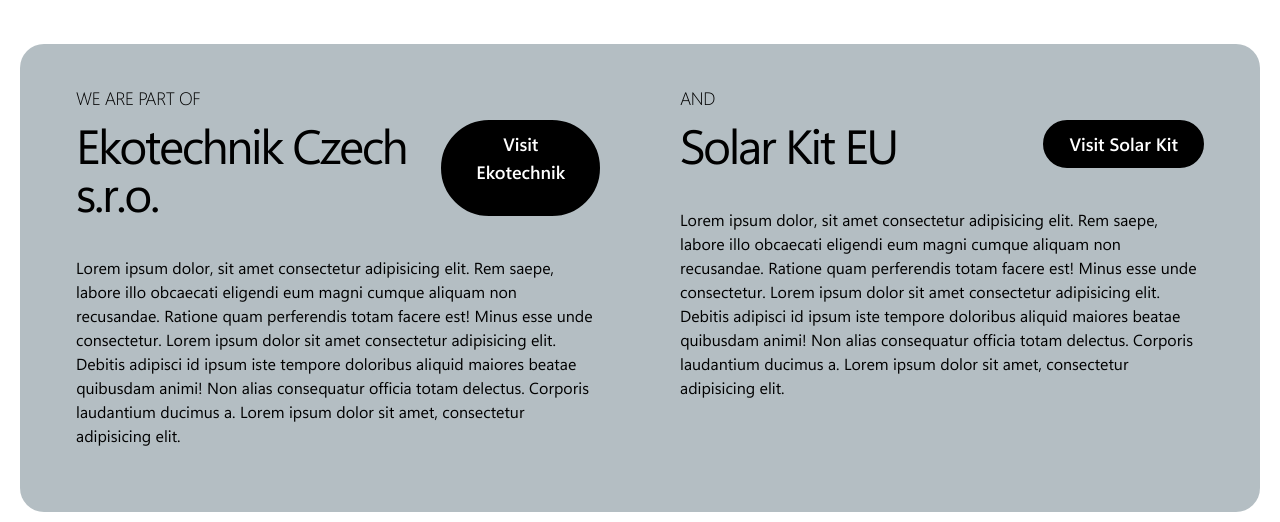
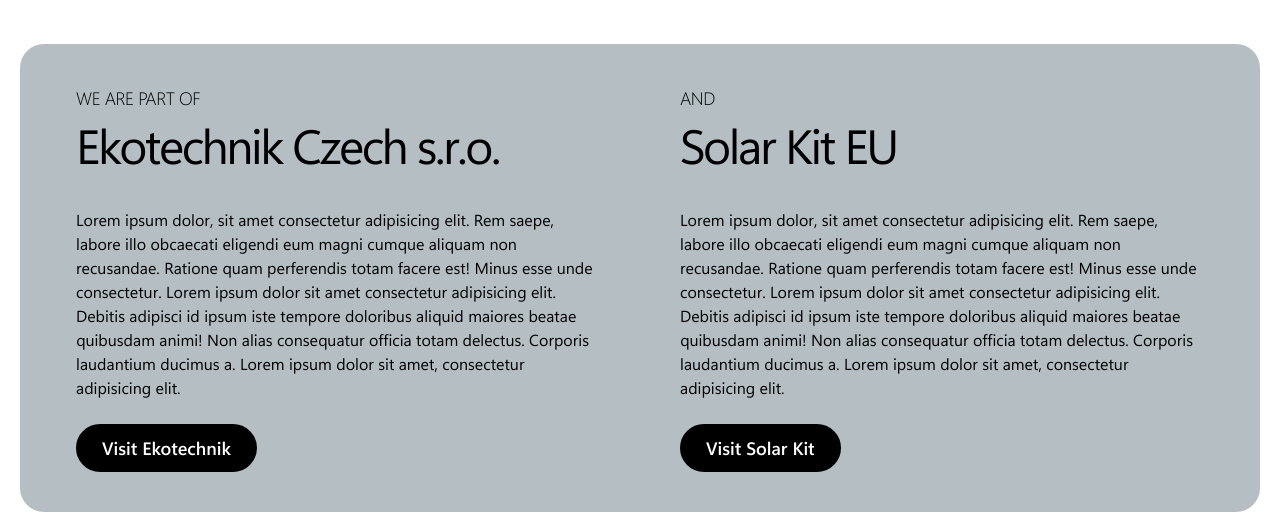
Before and after one commit to Pavelhaj93/uspv_v1, a Next.js app: page /en in a window 1280 px wide. Shown: the part 1676-2198 px from the top of the page. Built offline with nearby package versions, Linux system fonts and the light colour scheme.

Commit message:
feat: new changes

```diff
--- a/app/[locale]/_components/AboutUsSection/index.tsx
+++ b/app/[locale]/_components/AboutUsSection/index.tsx
@@ -32,7 +32,7 @@
   },
 ];
 
-export default function AboutUsSection() {
+export default function Component() {
   const t = useTranslations("aboutUsSection");
 
   return (
@@ -50,7 +50,7 @@
           hidden: { opacity: 0, y: 50 },
         }}
         transition={{ type: "spring", stiffness: 50, damping: 20 }}
-        className="bg-primary  rounded-3xl p-6 lg:p-10 lg:px-14 w-full flex flex-col lg:flex-row gap-20"
+        className="bg-primary rounded-3xl p-6 lg:p-10 lg:px-14 w-full flex flex-col lg:flex-row gap-20"
       >
         {companies.map((company, index) => (
           <div
@@ -61,20 +61,20 @@
               <h3 className="text-lg font-light tracking-tight mb-2">
                 {company.subtitle}
               </h3>
-              <div className="flex flex-col sm:flex-row justify-between mb-10 gap-4">
-                <h3 className="text-3xl lg:text-5xl font-medium tracking-tighter">
-                  {company.name}
-                </h3>
-                <Link
-                  href={company.visitUrl}
-                  className="bg-black text-white hover:bg-white hover:text-black border-2 border-black px-6 py-2 rounded-full text-lg font-semibold transition-colors duration-300 ease-in-out text-center inline-block"
-                >
-                  {company.visitText}
-                </Link>
-              </div>
+              <h3 className="text-3xl lg:text-5xl font-medium tracking-tighter mb-10">
+                {company.name}
+              </h3>
               <p className="text-sm lg:text-base leading-6 mb-6">
                 {company.description}
               </p>
+            </div>
+            <div>
+              <Link
+                href={company.visitUrl}
+                className="bg-black text-white hover:bg-white hover:text-black border-2 border-black px-6 py-2 rounded-full text-lg font-semibold transition-colors duration-300 ease-in-out text-center inline-block mt-auto"
+              >
+                {company.visitText}
+              </Link>
             </div>
           </div>
         ))}
```
